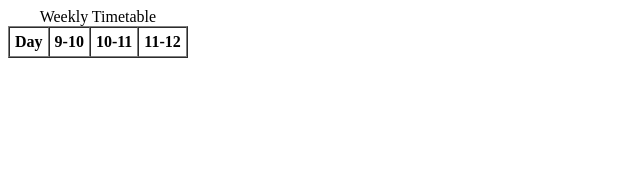
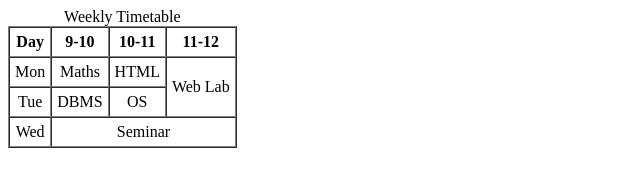
Before and after one commit to sachin08kumar/WDW_0358, a plain HTML site: page Assignments/Assignment-13.html in a window 1280 px wide. Shown: the whole page, without its empty margins (0-640 px from the left). Drawn offline with Linux system fonts and the light colour scheme.

Commit message:
Completed - 13

```diff
--- a/Assignments/Assignment-13.html
+++ b/Assignments/Assignment-13.html
@@ -15,3 +15,26 @@
             <th>10-11</th>
             <th>11-12</th>
         </tr>
+
+        <tr align="center">
+            <td>Mon</td>
+            <td>Maths</td>
+            <td>HTML</td>
+            <td rowspan="2">Web Lab</td>
+        </tr>
+
+        <tr align="center">
+            <td>Tue</td>
+            <td>DBMS</td>
+            <td>OS</td>
+        </tr>
+
+        <tr align="center">
+            <td>Wed</td>
+            <td colspan="3">Seminar</td>
+        </tr>
+
+    </table>
+
+</body>
+</html>
```
